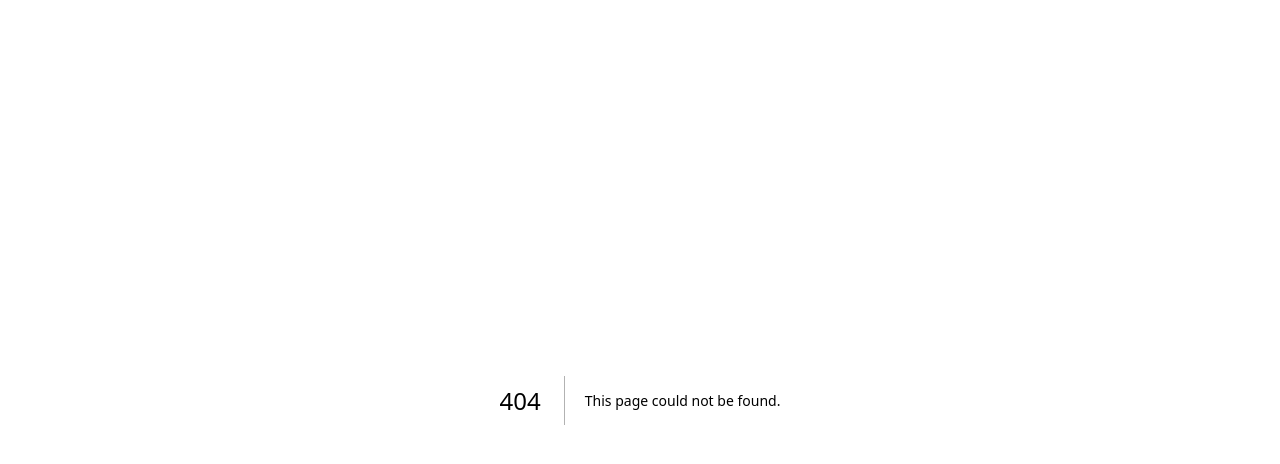
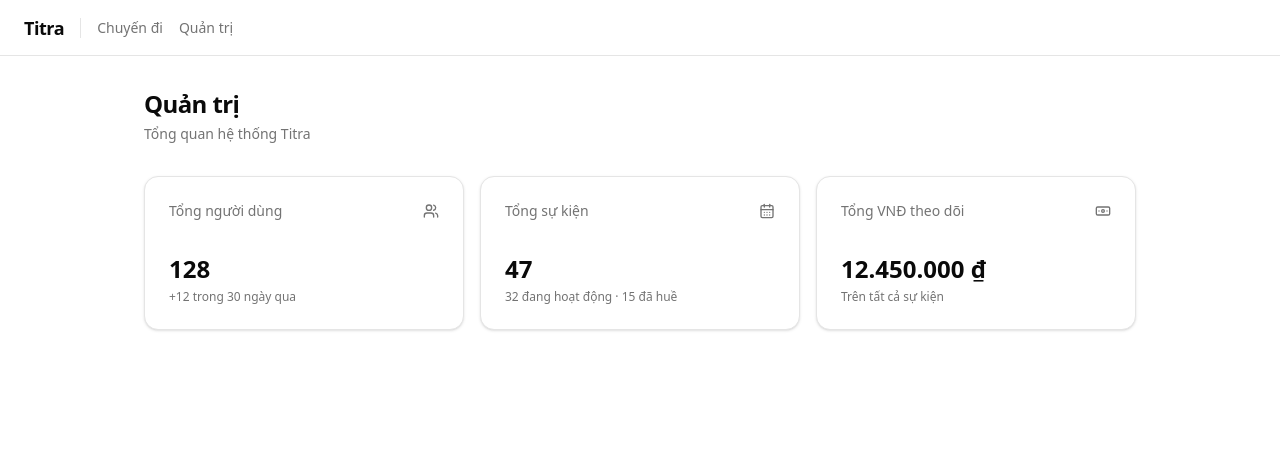
Before and after one commit to masonnguyen1243/titra, a Next.js app in the folder apps/web/: page /admin in a window 1280 px wide. Before the commit this address had no page. Shown: the top 464 px of the page. Built offline with nearby package versions, Linux system fonts and the light colour scheme.

Commit message:
feat(Admin Dashboard): Stats cards

```diff
--- /dev/null
+++ b/apps/web/app/(app)/admin/page.tsx
@@ -0,0 +1,61 @@
+import { Users, CalendarDays, Banknote } from 'lucide-react';
+import { Card, CardContent, CardHeader, CardTitle } from '@/components/ui/card';
+
+interface StatCard {
+  title: string;
+  value: string;
+  description: string;
+  icon: React.ElementType;
+}
+
+const STATS: StatCard[] = [
+  {
+    title: 'Tổng người dùng',
+    value: '128',
+    description: '+12 trong 30 ngày qua',
+    icon: Users,
+  },
+  {
+    title: 'Tổng sự kiện',
+    value: '47',
+    description: '32 đang hoạt động · 15 đã huề',
+    icon: CalendarDays,
+  },
+  {
+    title: 'Tổng VNĐ theo dõi',
+    value: '12.450.000 ₫',
+    description: 'Trên tất cả sự kiện',
+    icon: Banknote,
+  },
+];
+
+export default function AdminPage() {
+  return (
+    <div className="space-y-8">
+      <div>
+        <h1 className="text-2xl font-semibold tracking-tight">Quản trị</h1>
+        <p className="text-sm text-muted-foreground mt-1">Tổng quan hệ thống Titra</p>
+      </div>
+
+      <div className="grid gap-4 sm:grid-cols-3">
+        {STATS.map((stat) => {
+          const Icon = stat.icon;
+          return (
+            <Card key={stat.title}>
+              <CardHeader className="flex flex-row items-center justify-between pb-2">
+                <CardTitle className="text-sm font-medium text-muted-foreground">
+                  {stat.title}
+                </CardTitle>
+                <Icon className="h-4 w-4 text-muted-foreground" />
+              </CardHeader>
+              <CardContent>
+                <p className="text-2xl font-bold tabular-nums">{stat.value}</p>
+                <p className="text-xs text-muted-foreground mt-1">{stat.description}</p>
+              </CardContent>
+            </Card>
+          );
+        })}
+      </div>
+    </div>
+  );
+}
--- a/apps/web/app/(app)/layout.tsx
+++ b/apps/web/app/(app)/layout.tsx
@@ -10,6 +10,9 @@ export default function AppLayout({ children }: { children: React.ReactNode }) {
           <a href="/dashboard" className="hover:text-foreground transition-colors">
             Chuyến đi
           </a>
+          <a href="/admin" className="hover:text-foreground transition-colors">
+            Quản trị
+          </a>
         </nav>
       </header>
       <main className="flex-1 container max-w-5xl mx-auto py-8 px-4">{children}</main>
```
Also changed, not shown: 2 other files (tests, documents, lock files or other folders).
